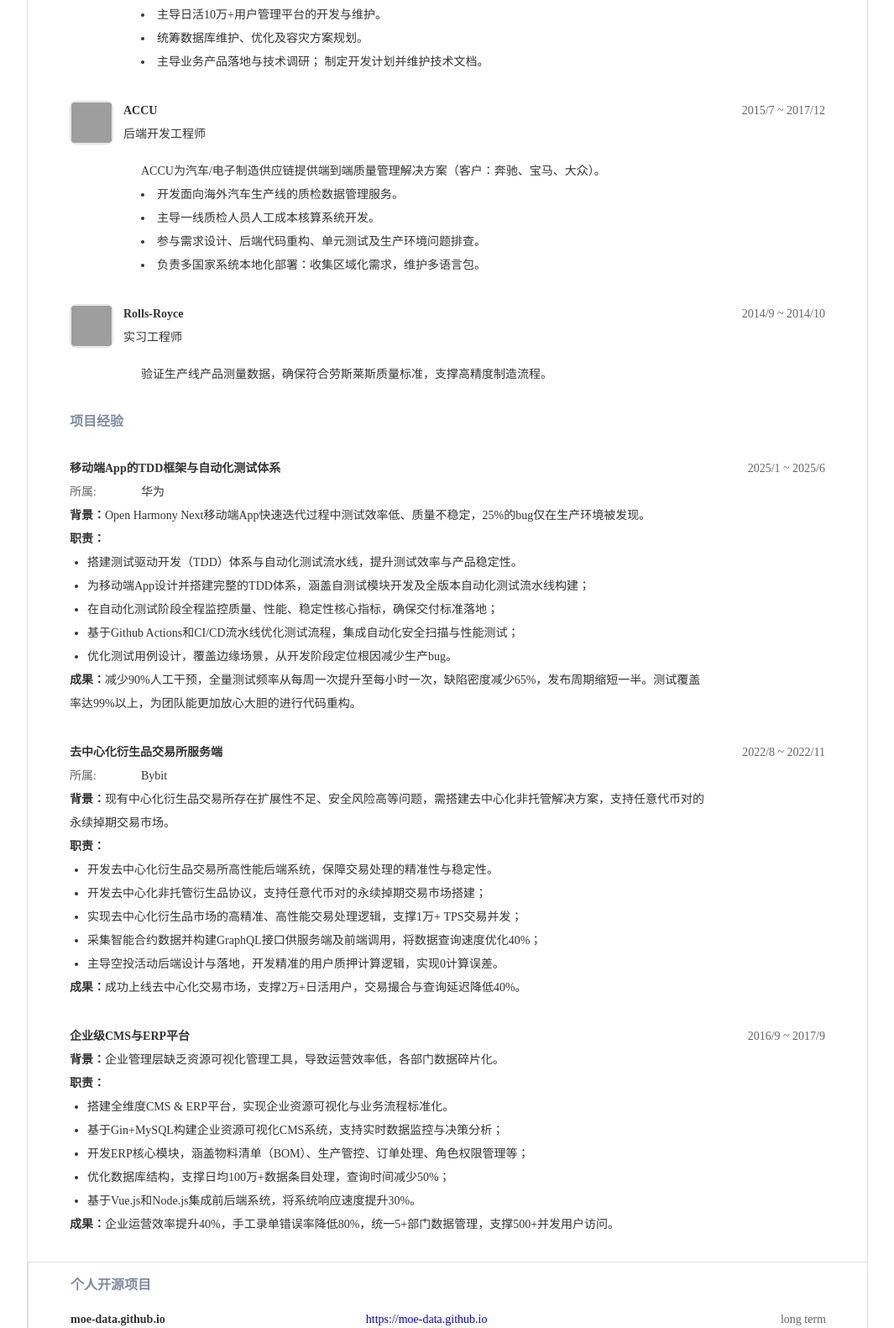
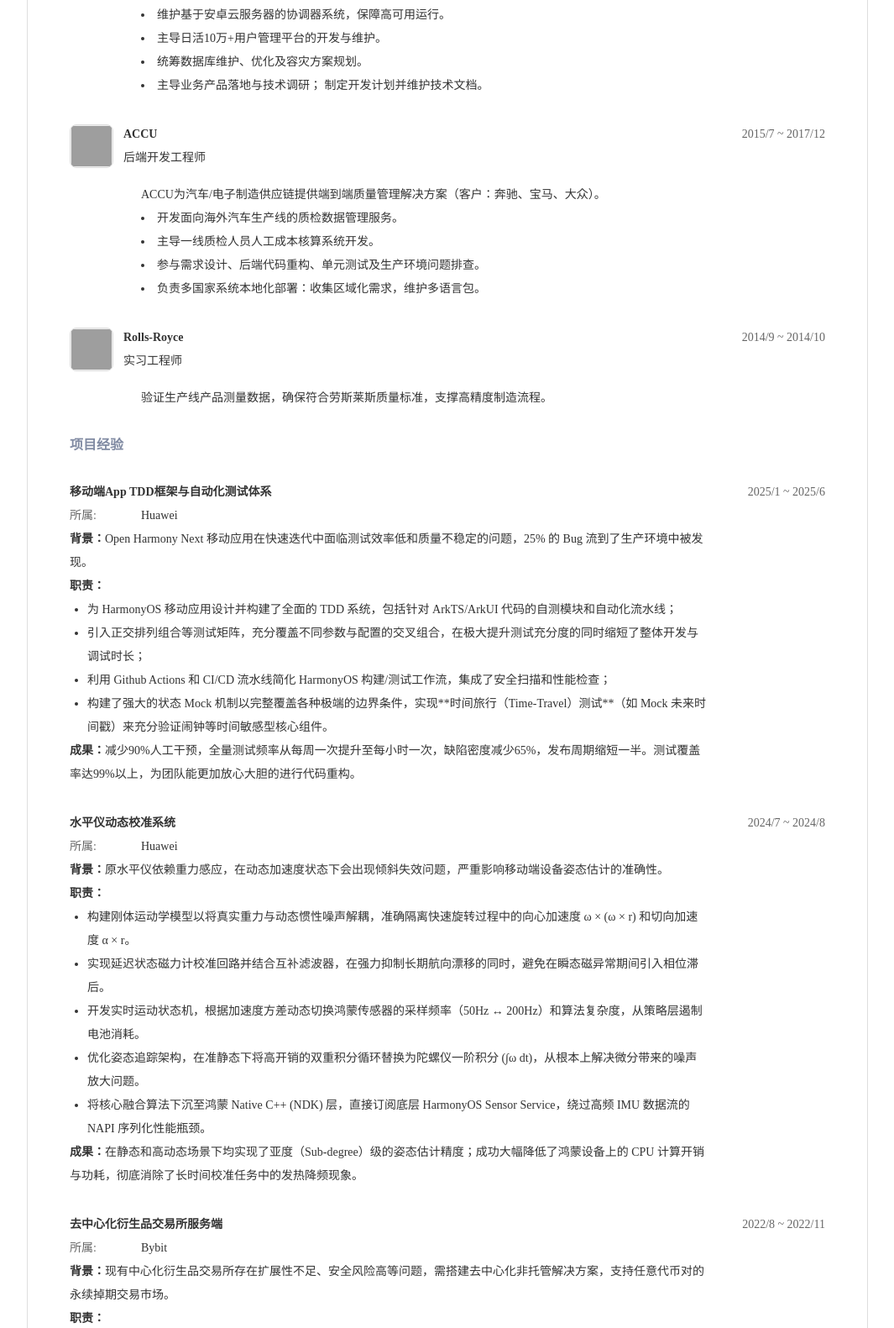
Before and after one commit to conbanwa/cv, a website: page docs/zh/index.html in a window 1280 px wide. Shown: the part 1648-3229 px from the top of the page at 84% size, without its empty margins (107-1172 px from the left). Drawn offline with nearby package versions, Linux system fonts and the light colour scheme; grey boxes are pictures that could not be loaded.

Commit message:
inclinometer

```diff
--- a/docs/zh/common.js
+++ b/docs/zh/common.js
@@ -7,7 +7,7 @@
     time: '2024/1 ~ 2024/4',
     affiliated: '跨项目专项',
     description: {
-      background:
+      situation:
         '多团队维护的高频迭代项目安全风险频发（外部输入漏洞、内存泄漏等），代码质量参差不齐，导致产品性能、可靠性下降30%。',
       actions: [
         '搭建全维度代码质量治理体系，实现安全校验自动化、代码提交规范化，最小化维护过程中的副作用。',
@@ -21,20 +21,41 @@
   },
   {
     cls: 'tdd',
-    title: '移动端App的TDD框架与自动化测试体系',
+    title: '移动端App TDD框架与自动化测试体系',
     time: '2025/1 ~ 2025/6',
-    affiliated: '华为',
+    affiliated: 'Huawei',
     description: {
-      background: 'Open Harmony Next移动端App快速迭代过程中测试效率低、质量不稳定，25%的bug仅在生产环境被发现。',
+      situation:
+        'Open Harmony Next 移动应用在快速迭代中面临测试效率低和质量不稳定的问题，25% 的 Bug 流到了生产环境中被发现。',
+      tasks: '构建测试驱动开发 (TDD) 系统和自动化测试流水线，以提高测试效率和产品稳定性。',
       actions: [
-        '搭建测试驱动开发（TDD）体系与自动化测试流水线，提升测试效率与产品稳定性。',
-        '为移动端App设计并搭建完整的TDD体系，涵盖自测试模块开发及全版本自动化测试流水线构建；',
-        '在自动化测试阶段全程监控质量、性能、稳定性核心指标，确保交付标准落地；',
-        '基于Github Actions和CI/CD流水线优化测试流程，集成自动化安全扫描与性能测试；',
-        '优化测试用例设计，覆盖边缘场景，从开发阶段定位根因减少生产bug。',
+        '为 HarmonyOS 移动应用设计并构建了全面的 TDD 系统，包括针对 ArkTS/ArkUI 代码的自测模块和自动化流水线；',
+        /* 精准注入：排列组合测试，提升充分度并缩短开发时长 */
+        '引入正交排列组合等测试矩阵，充分覆盖不同参数与配置的交叉组合，在极大提升测试充分度的同时缩短了整体开发与调试时长；',
+        '利用 Github Actions 和 CI/CD 流水线简化 HarmonyOS 构建/测试工作流，集成了安全扫描和性能检查；',
+        /* 精准注入：边界条件、状态Mock、时间旅行测试闹钟 */
+        '构建了强大的状态 Mock 机制以完整覆盖各种极端的边界条件，实现**时间旅行（Time-Travel）测试**（如 Mock 未来时间戳）来充分验证闹钟等时间敏感型核心组件。',
       ],
       result:
         '减少90%人工干预，全量测试频率从每周一次提升至每小时一次，缺陷密度减少65%，发布周期缩短一半。测试覆盖率达99%以上，为团队能更加放心大胆的进行代码重构。',
+    },
+  },
+  {
+    cls: 'inclinometer',
+    title: '水平仪动态校准系统',
+    time: '2024/7 ~ 2024/8',
+    affiliated: 'Huawei',
+    description: {
+      situation: '原水平仪依赖重力感应，在动态加速度状态下会出现倾斜失效问题，严重影响移动端设备姿态估计的准确性。',
+      actions: [
+        '构建刚体运动学模型以将真实重力与动态惯性噪声解耦，准确隔离快速旋转过程中的向心加速度 ω × (ω × r) 和切向加速度 α × r。',
+        '实现延迟状态磁力计校准回路并结合互补滤波器，在强力抑制长期航向漂移的同时，避免在瞬态磁异常期间引入相位滞后。',
+        '开发实时运动状态机，根据加速度方差动态切换鸿蒙传感器的采样频率（50Hz ↔ 200Hz）和算法复杂度，从策略层遏制电池消耗。',
+        '优化姿态追踪架构，在准静态下将高开销的双重积分循环替换为陀螺仪一阶积分 (∫ω dt)，从根本上解决微分带来的噪声放大问题。',
+        '将核心融合算法下沉至鸿蒙 Native C++ (NDK) 层，直接订阅底层 HarmonyOS Sensor Service，绕过高频 IMU 数据流的 NAPI 序列化性能瓶颈。',
+      ],
+      result:
+        '在静态和高动态场景下均实现了亚度（Sub-degree）级的姿态估计精度；成功大幅降低了鸿蒙设备上的 CPU 计算开销与功耗，彻底消除了长时间校准任务中的发热降频现象。',
     },
   },
   {
@@ -43,7 +64,7 @@
     time: '2022/8 ~ 2022/11',
     affiliated: 'Bybit',
     description: {
-      background:
+      situation:
         '现有中心化衍生品交易所存在扩展性不足、安全风险高等问题，需搭建去中心化非托管解决方案，支持任意代币对的永续掉期交易市场。',
       actions: [
         '开发去中心化衍生品交易所高性能后端系统，保障交易处理的精准性与稳定性。',
@@ -61,7 +82,7 @@
     time: '2022/6 ~ 2022/11',
     affiliated: 'Bybit',
     description: {
-      background: 'DeFi平台用户参与度低，需搭建交易挖矿机制提升用户持仓量与平台流动性。',
+      situation: 'DeFi平台用户参与度低，需搭建交易挖矿机制提升用户持仓量与平台流动性。',
       actions: [
         '设计并实现交易挖矿活动后端，优化奖励计算逻辑提升活动效果。',
         '设计并实现交易挖矿活动后端，提升用户持仓量参与率；',
@@ -77,7 +98,7 @@
     title: '企业级CMS与ERP平台',
     time: '2016/9 ~ 2017/9',
     description: {
-      background: '企业管理层缺乏资源可视化管理工具，导致运营效率低，各部门数据碎片化。',
+      situation: '企业管理层缺乏资源可视化管理工具，导致运营效率低，各部门数据碎片化。',
       actions: [
         '搭建全维度CMS & ERP平台，实现企业资源可视化与业务流程标准化。',
         '基于Gin+MySQL构建企业资源可视化CMS系统，支持实时数据监控与决策分析；',
@@ -96,14 +117,11 @@
     time: '2023/4 ~ 至今',
     affiliated: 'https://pic1.zhimg.com/v2-e4d64b5e553899079c856727e6f12eae_xll.jpg',
     description: `
-      <li>负责Open Harmony Next移动端应用核心功能的设计与开发。</li>
-      <li>研究跨产品线平台的软件技术策略，主导符合行业趋势的开发方向规划，提前布局技术挑战应对方案。</li>
-      <li>牵头跨产品软件架构设计与核心代码实现；
-      针对算法、数据库等关键技术开展专项研究，解决企业级技术瓶颈问题。</li>
-      <li>搭建移动端App的TDD体系及自测试能力；
-      全量自动化测试阶段监控质量/性能/稳定性指标；
-      通过Github Actions & CI/CD流水线优化测试流程，保障交付质量。</li>
-      <li>统筹并通过自动化工具落地代码整洁度（Clean Code）规范。</li>`,
+      <li>在华为科智锐部负责媒体（媒资）方向 Open Harmony Next 移动应用开发，聚焦 ArkTS/ArkWeb/ArkUI 生态。</li>
+      <li>负责 HarmonyOS 移动应用核心功能的设计与开发，结合微内核架构和移动工程最佳实践。</li>
+      <li>设计并实现 ArkTS/TypeScript、ArkWeb、ArkUI 声明式 UI 部件，与后端服务和云 API 深度集成，保障安全、性能和跨设备一致性。</li>
+      <li>搭建移动端 App 的 TDD 体系与自测试能力；全量自动化测试阶段监控质量/性能/稳定性指标；通过 Github Actions 与 CI/CD 流水线优化测试流程，保障交付质量。</li>
+      <li>推动清洁代码规范、分支策略与发布准备检查落地，解决设备/OS 版本兼容问题，提升 HarmonyOS 生产环境稳定性。</li>`,
   },
   {
     cls: 'Bybit',
@@ -227,7 +245,7 @@
           : '') +
         `<tr>
         <td valign="top" colspan="3" class="txt1">
-          <div class="project-bg"><strong>背景：</strong>${j.description.background}</div>
+          <div class="project-bg"><strong>背景：</strong>${j.description.situation}</div>
           <div class="project-duty"><strong>职责：</strong>
             <ul style="margin:0 0 0 1.5em;padding:0;">
               ${j.description.actions.map((d) => `<li>${d}</li>`).join('')}
--- a/docs/zh/index.html
+++ b/docs/zh/index.html
@@ -51,6 +51,7 @@
           <table cellspacing="0" cellpadding="0" border="0">
             <tbody>
               <tr class="project tdd"></tr>
+              <tr class="project inclinometer"></tr>
               <tr class="project server"></tr>
               <tr class="project erp"></tr>
             </tbody>
```
Also changed, not shown: docs/common.js (+45 -9 lines), docs/index.html (+1 -0 lines).
